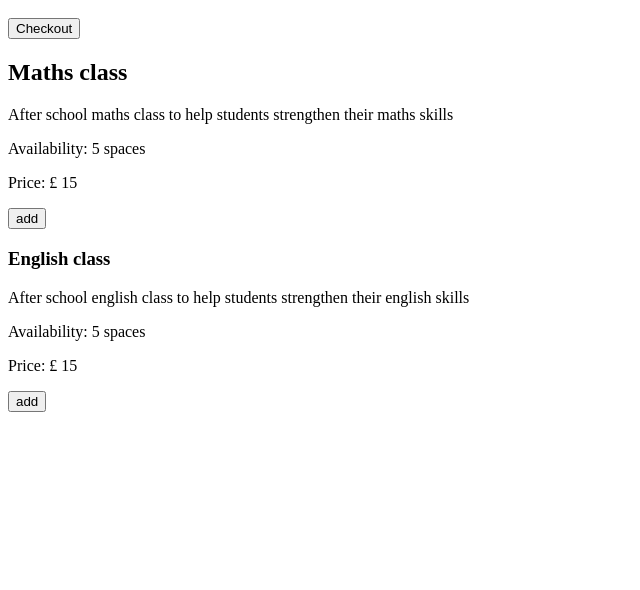
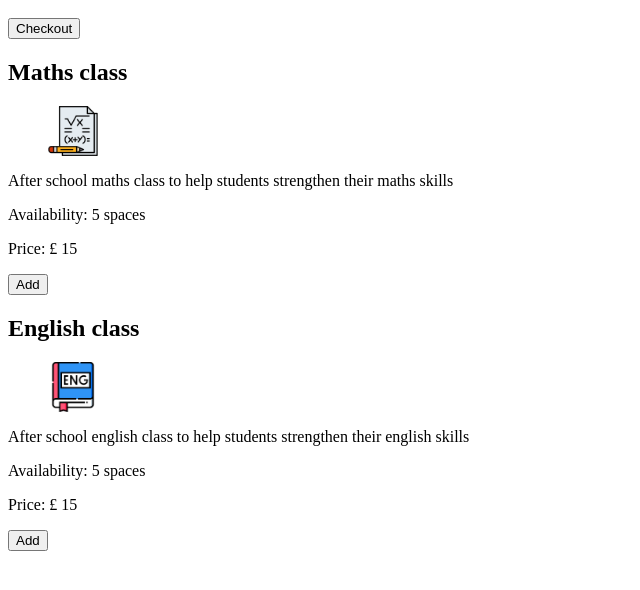
Before and after one commit to leonrm1325/CW1, a plain HTML site: page CW1.html in a window 1280 px wide. Shown: the part 48-638 px from the top of the page, without its empty margins (0-640 px from the left). Drawn offline with nearby package versions, Linux system fonts and the light colour scheme.

Commit message:
added images, changed data so they are stored in a js file .

```diff
--- a/CW1.html
+++ b/CW1.html
@@ -3,6 +3,7 @@
         <title>After school club</title>
         <!--script loads vue.js from a server-->
         <script src="https://unpkg.com/vue@2.7.8/dist/vue.js"></script>
+        <script src="products.js"></script>
     </head>
 
     <body>
@@ -12,20 +13,17 @@
                 <button> Checkout {{basketItemCount}} </button>
             </header>
             <main>
+                <div v-for="product in products">
+                    <h2 v-text="product.title"></h2>
+                    <figure>
+                        <img style="max-width:50px; max-height: 50px;" v-bind:src="product.image">
+                    </figure>
+                    <p v-text="product.description"></p>
+                    <p>Availability: {{product.availability}} spaces</p>
+                    <p>Price: £ {{product.price}}</p>
+                    <button v-on:click='addProduct(product)'>Add</button>
+                  </div>
 
-                <!--vue.js for the maths products-->
-                <h2 v-text="mathsProduct.title"></h2>
-                <p v-text="mathsProduct.description"></p>
-                <p>Availability: {{mathsProduct.availability}} spaces</p>
-                <p>Price: £ {{mathsProduct.price}}</p>
-                <input type="button" value="add" v-on:click="addMaths">
-
-                <!--vue.js for the english products-->
-                <h3 v-text="englishProduct.title"></h3>
-                <p v-text="englishProduct.description"></p>
-                <p>Availability: {{englishProduct.availability}} spaces</p>
-                <p>Price: £ {{englishProduct.price}}</p>
-                <input type="button" value="add" v-on:click="addEnglish">
             </main>
         </div>
         <script type="text/javascript">
@@ -35,44 +33,20 @@
                 data: {
                 // sitename key links to the h1 tag
                 sitename: 'After School Club booking System',
-                mathsProduct:{
-                    id:1,
-                    title:'Maths class',
-                    description:'After school maths class to help students strengthen their maths skills',
-                    availability:5,
-                    price:15,
-                },
 
-                englishProduct:{
-                    id:2,
-                    title:'English class',
-                    description:'After school english class to help students strengthen their english skills',
-                    availability:5,
-                    price:15,
-                },
+                products: products,
 
                 basket: [],
                 },
-                methods:{
-                    addMaths:function(){
-                        if (this.mathsProduct.availability > 0) {
-                        this.basket.push(this.mathsProduct.id);
-                        this.mathsProduct.availability--;
-                        }
-                        else{
-                            alert("Out of stock");
+                methods: {
+                    addProduct: function (product) {
+                        if (product.availability > 0) {
+                        this.basket.push(product.id);
+                        product.availability--;
+                        } else {
+                        alert("Out of stock");
                         }
                     },
-
-                    addEnglish:function(){
-                        if (this.englishProduct.availability > 0){
-                        this.basket.push(this.englishProduct.id);
-                        this.englishProduct.availability--;
-                        }
-                        else{
-                            alert("Out of stock");
-                        }
-                    }
                 },
                 computed:{
                     basketItemCount:function(){
--- /dev/null
+++ b/products.js
@@ -0,0 +1,19 @@
+let products = [
+    {
+        id:1,
+        title:'Maths class',
+        image: 'images/mathsIcon.png',
+        description:'After school maths class to help students strengthen their maths skills',
+        availability:5,
+        price:15,
+    },
+
+    {
+        id:2,
+        title:'English class',
+        image: 'images/englishIcon.png',
+        description:'After school english class to help students strengthen their english skills',
+        availability:5,
+        price:15,
+    },
+]
```
Also changed, not shown: images/englishIcon.png (added), images/mathsIcon.png (added).
